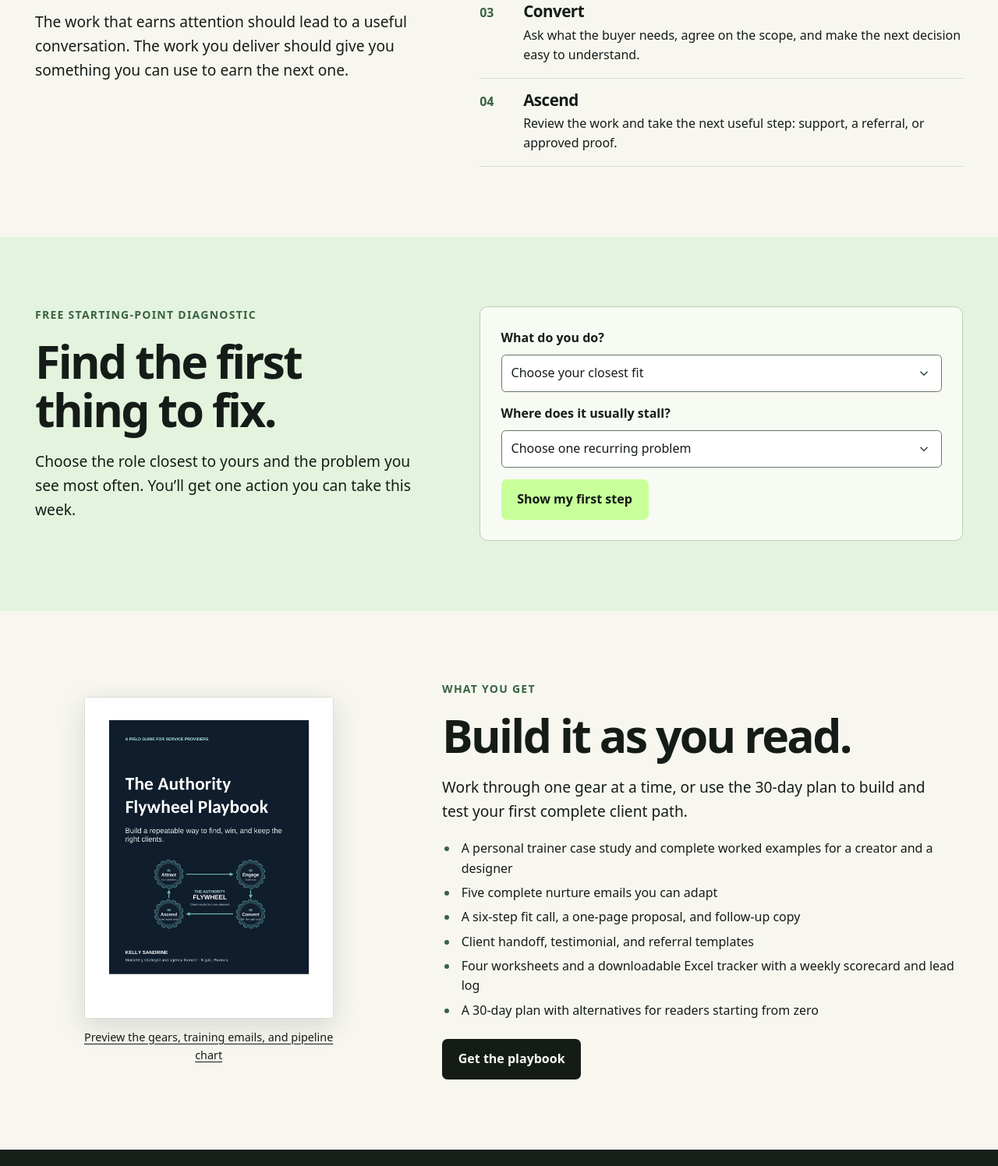
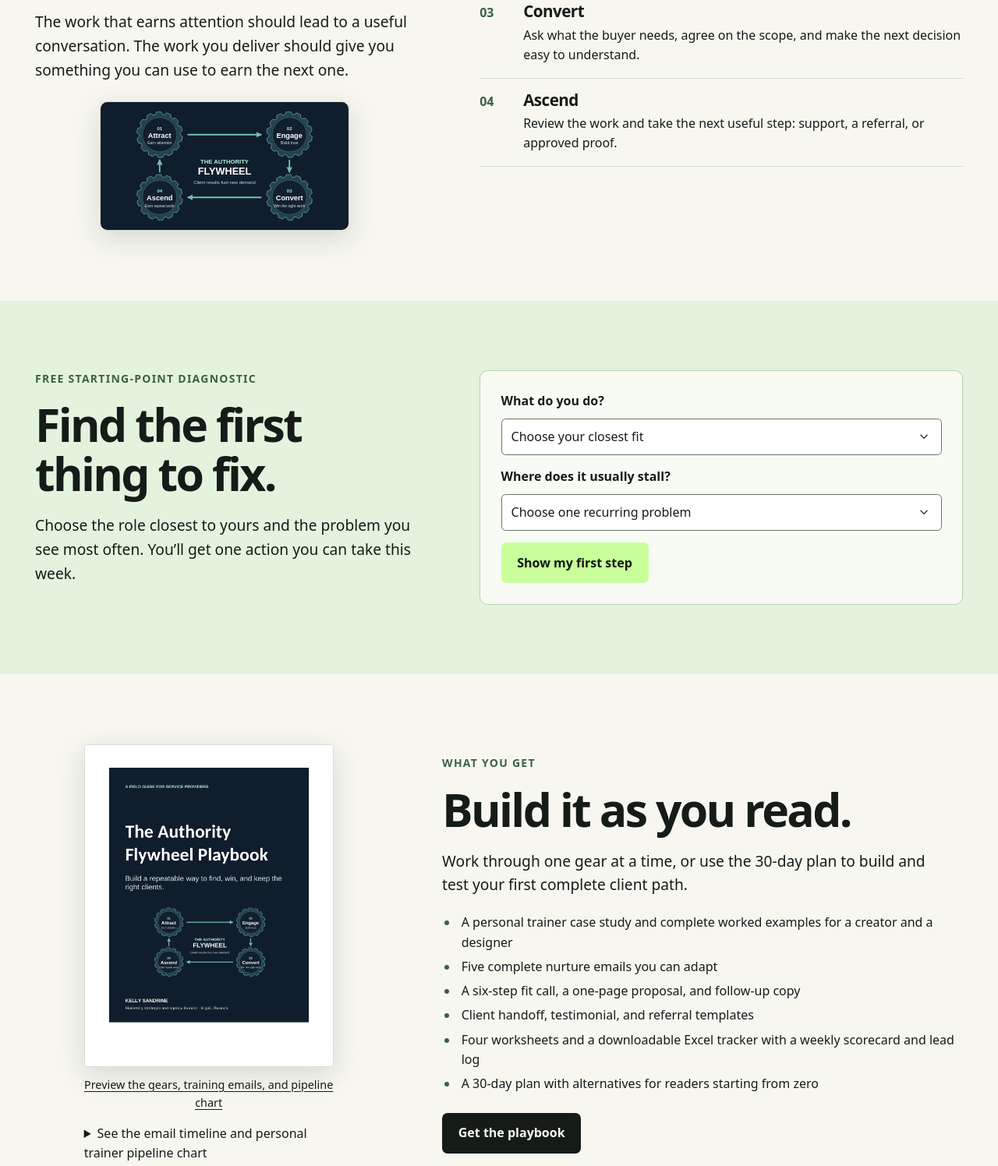
Before and after one commit to Kellysandrine/The-Authority-Flywheel, a plain HTML site: page index.html in a window 1280 px wide. Shown: the part 2448-3944 px from the top of the page at 78% size. Drawn offline with Linux system fonts and the light colour scheme.

Commit message:
Display the playbook diagrams on the landing page

```diff
--- a/index.html
+++ b/index.html
@@ -72,7 +72,7 @@
         <div>
           <p class="eyebrow">The four-gear system</p>
           <h2>Give each step of the sale a job.</h2>
-          <p class="section-copy">The work that earns attention should lead to a useful conversation. The work you deliver should give you something you can use to earn the next one.</p>
+          <p class="section-copy">The work that earns attention should lead to a useful conversation. The work you deliver should give you something you can use to earn the next one.</p><figure style="margin-top:1.5rem"><a href="assets/authority-gears.svg"><img src="assets/authority-gears.svg" alt="Four connected gears: Attract, Engage, Convert and Ascend. Client stories and referrals feed the next cycle." loading="lazy"></a></figure>
         </div>
         <ol class="gears">
           <li><span>01</span><div><h3>Attract</h3><p>Speak to one buyer and give them a practical reason to take the next step.</p></div></li>
@@ -98,7 +98,7 @@
     </section>
     <section class="section light" id="inside">
       <div class="wrap inside-grid">
-        <figure><img src="assets/flywheel-cover.png" width="612" height="792" loading="lazy" alt="The Authority Flywheel Playbook cover by Kelly Sandrine"><figcaption><a href="assets/nurture-example.pdf">Preview the gears, training emails, and pipeline chart</a></figcaption></figure>
+        <figure><img src="assets/flywheel-cover.png" width="612" height="792" loading="lazy" alt="The Authority Flywheel Playbook cover by Kelly Sandrine"><figcaption><a href="assets/nurture-example.pdf">Preview the gears, training emails, and pipeline chart</a></figcaption><details style="margin-top:1rem"><summary>See the email timeline and personal trainer pipeline chart</summary><img src="assets/nurture-timeline.svg" alt="Five nurture emails over eight days" loading="lazy"><img src="assets/fitness-pipeline-chart.svg" alt="Illustrative trainer pipeline from 120 visits to three starter packages sold" loading="lazy"></details></figure>
         <div><p class="eyebrow">What you get</p><h2>Build it as you read.</h2><p class="section-copy">Work through one gear at a time, or use the 30-day plan to build and test your first complete client path.</p>
           <ul class="checklist">
             <li>A personal trainer case study and complete worked examples for a creator and a designer</li>
```
Also changed, not shown: assets/authority-gears.svg (added), assets/fitness-pipeline-chart.svg (added), assets/nurture-timeline.svg (added).
